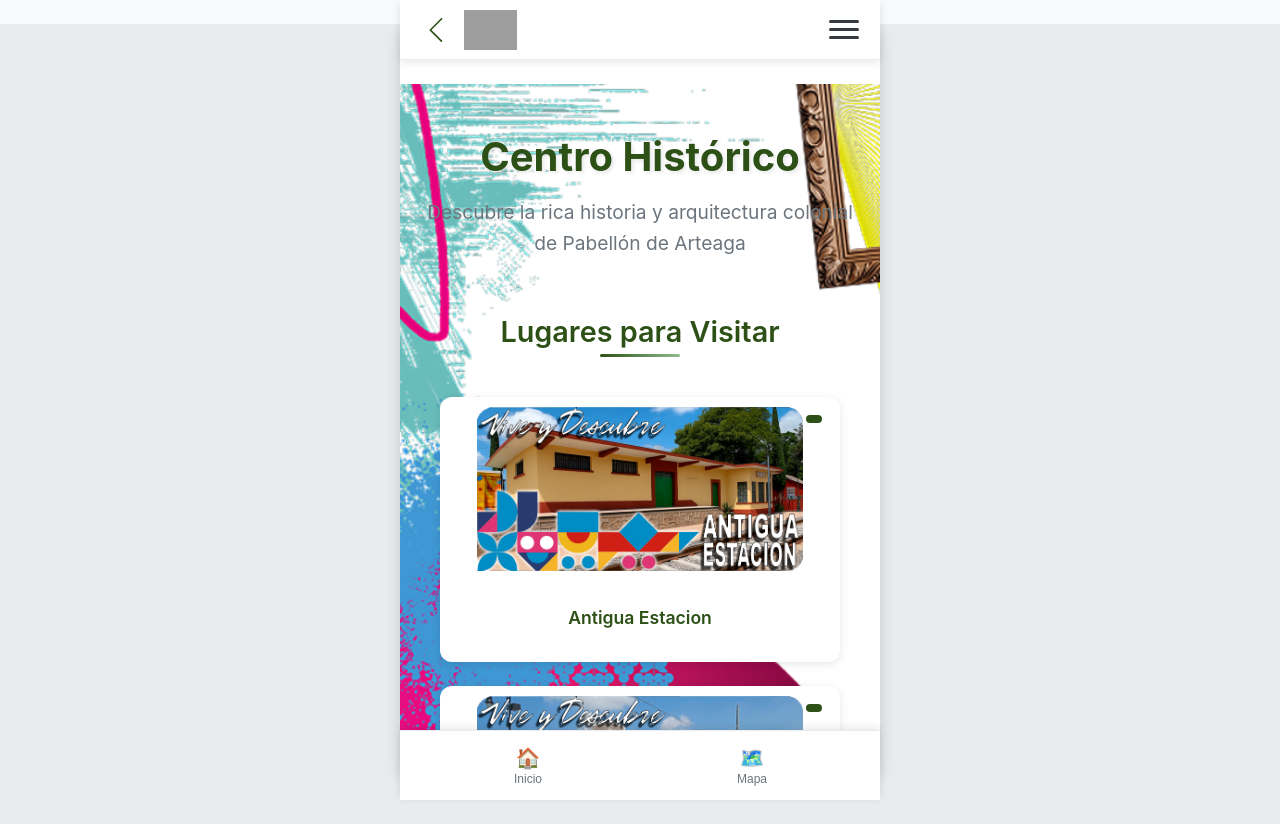
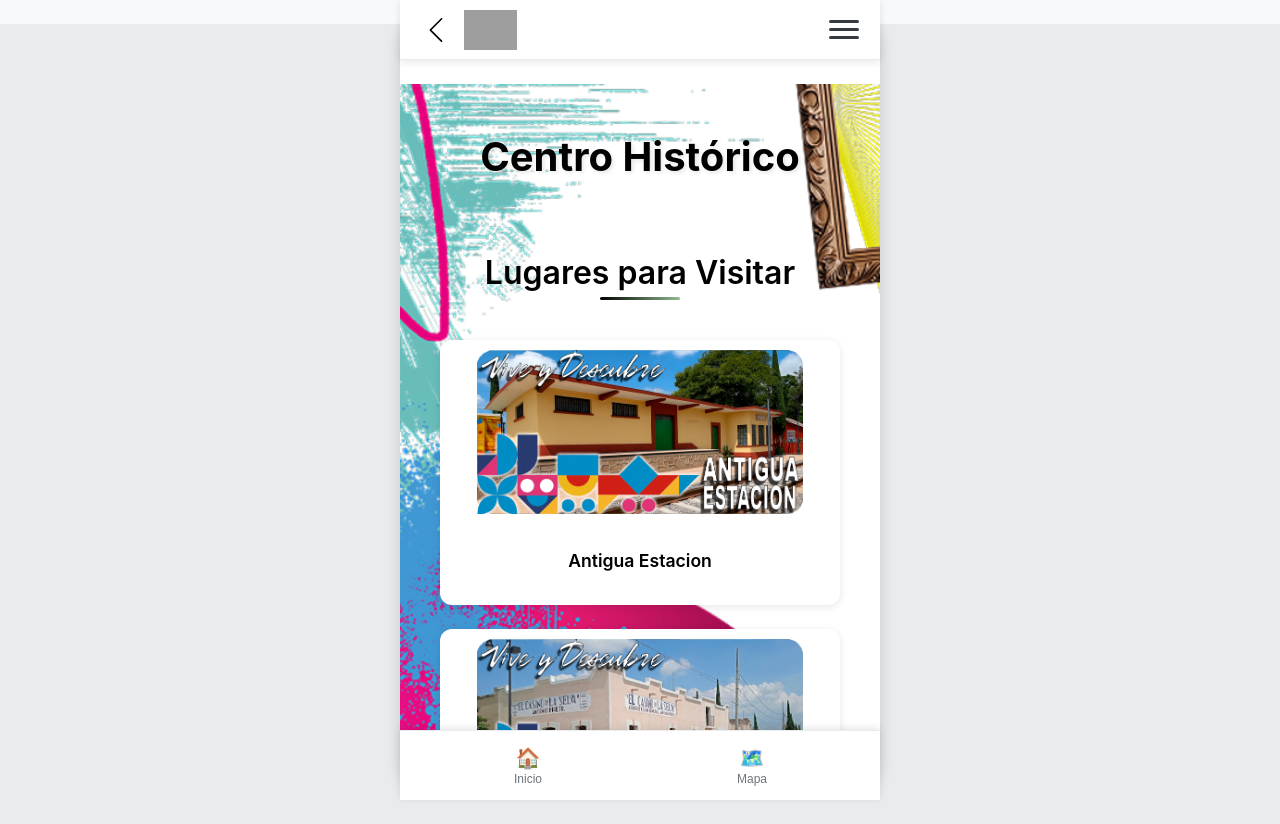
Before and after one commit to AcostaMorales/viveydescubrepabellondearteaga, a React (Create React App) app: page /quever/centrohistorico in a window 1280 px wide. Built offline with nearby package versions, Linux system fonts and the light colour scheme; grey boxes are pictures that could not be loaded; the HTML template or start-up script is replaced by a standard one.

Commit message:
Cambios en los diseños de la navegacion de centro historico, tierra de vinos y app

```diff
--- a/src/App.js
+++ b/src/App.js
@@ -30,6 +30,11 @@ function App() {
           height: "100%"
         }}
         >
+          <div style={{
+          position: "absolute",
+          insert: 0,
+          backgroundColor: "rgba(0,0,0,0.6)"
+          }}/>
           <Routes>
             <Route path="/" element={<Home />} />
             <Route path="/quever" element={<QueVer />} />
--- a/src/pages/CentroHistorico.css
+++ b/src/pages/CentroHistorico.css
@@ -21,8 +21,14 @@
 }
 
 .centro-historico-subtitle {
+  padding-top: 15px;
+  height: 100px;
+  background-color: white;
+  border-color: black;
+  border: 1px solid;
+  border-radius: 10px;
   font-size: 1.2rem;
-  color: var(--gray-medium);
+  color: var(--black-dark  );
   font-weight: 400;
   max-width: 600px;
   margin: 0 auto;
@@ -35,7 +41,7 @@
 }
 
 .centro-historico-section-title {
-  font-size: 1.8rem;
+  font-size: 2rem;
   font-weight: 600;
   color: var(--primary-color);
   margin-bottom: var(--spacing-xl);
@@ -79,22 +85,6 @@
   transform: translateY(-8px);
   box-shadow: var(--shadow-lg);
   border-color: var(--accent-color);
-}
-
-.centro-historico-card::before {
-  content: '';
-  position: absolute;
-  top: 0;
-  left: 0;
-  right: 0;
-  height: 4px;
-  background: linear-gradient(90deg, var(--primary-color), var(--secondary-color), var(--accent-color));
-  opacity: 0;
-  transition: opacity var(--transition);
-}
-
-.centro-historico-card:hover::before {
-  opacity: 1;
 }
 
 .centro-historico-card-image {
--- a/src/pages/CentroHistorico.js
+++ b/src/pages/CentroHistorico.js
@@ -71,9 +71,6 @@ const CentroHistorico = () => {
       {/* Header Section */}
       <div className="centro-historico-header">
         <h1 className="centro-historico-title">Centro Histórico</h1>
-        <p className="centro-historico-subtitle">
-          Descubre la rica historia y arquitectura colonial de Pabellón de Arteaga
-        </p>
       </div>
 
 
@@ -87,7 +84,6 @@ const CentroHistorico = () => {
               className="centro-historico-card"
               onClick={() => handleNavigation(item.path)}
             >
-              {index < 3 && <div className="centro-historico-badge"></div>}
               <img
                 src={item.image}
                 alt={item.title}
--- a/src/pages/TierraDeVinos.css
+++ b/src/pages/TierraDeVinos.css
@@ -20,14 +20,6 @@
   text-shadow: 2px 2px 4px rgba(0, 0, 0, 0.1);
 }
 
-.tierra-de-vinos-subtitle {
-  font-size: 1.2rem;
-  color: var(--black);
-  font-weight: 400;
-  max-width: 600px;
-  margin: 0 auto;
-  line-height: 1.6;
-}
 
 /* Navigation Section */
 .tierra-de-vinos-navigation {
@@ -145,24 +137,6 @@
   letter-spacing: 0.5px;
 }
 
-/* Elementos decorativos temáticos */
-.tierra-de-vinos-decoration {
-  position: relative;
-}
-
-.tierra-de-vinos-decoration::after {
-  content: '🍇';
-  position: absolute;
-  top: var(--spacing-sm);
-  left: var(--spacing-sm);
-  font-size: 1.2rem;
-  opacity: 0.6;
-  transition: opacity var(--transition);
-}
-
-.tierra-de-vinos-decoration:hover::after {
-  opacity: 0.9;
-}
 
 /* Información adicional */
 .tierra-de-vinos-info {
--- a/src/pages/TierraDeVinos.js
+++ b/src/pages/TierraDeVinos.js
@@ -71,9 +71,6 @@ const TierraDeVinos = () => {
       {/* Header Section */}
       <div className="tierra-de-vinos-header">
         <h1 className="tierra-de-vinos-title">Tierra de Vinos</h1>
-        <p className="tierra-de-vinos-subtitle">
-          Descubre las mejores bodegas y viñedos de Pabellón de Arteaga
-        </p>
       </div>
 
 
@@ -91,10 +88,6 @@ const TierraDeVinos = () => {
                 src={item.image}
                 alt={item.title}
                 className="tierra-de-vinos-card-image"
-                onError={(e) => {
-                  console.log('Error loading image:', item.image);
-                  e.target.src = '/assents/imagenes/placeholder.png';
-                }}
               />
               <div className="tierra-de-vinos-card-content">
                 <h4 className="tierra-de-vinos-card-title">{item.title}</h4>
--- a/src/styles/globals.css
+++ b/src/styles/globals.css
@@ -1,7 +1,7 @@
 /* Variables CSS para Pabellón de Arteaga */
 :root {
   /* Colores principales */
-  --primary-color: #2d5016;
+  --primary-color: #000000;
   --secondary-color: #4a7c59;
   --accent-color: #8fbc8f;
   --background-color: #f8f9fa;
```
